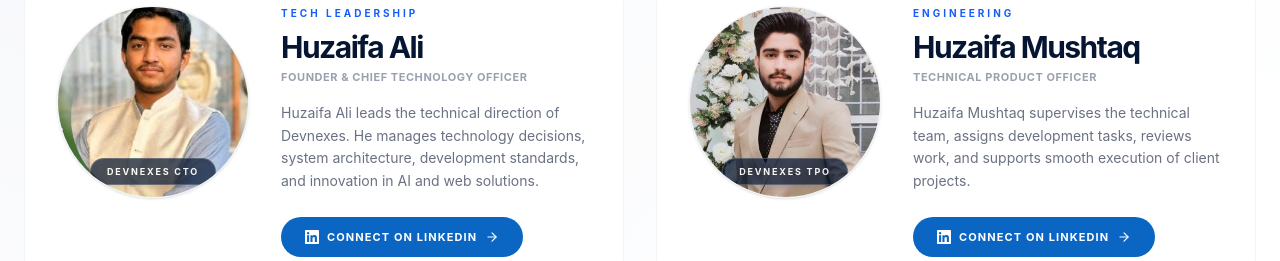
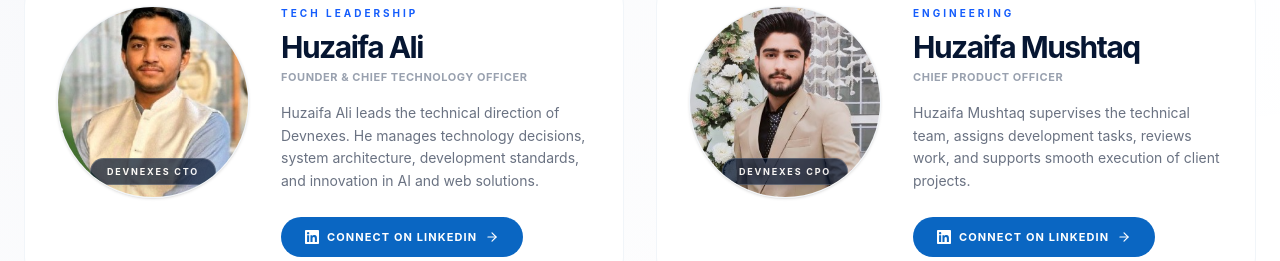
Before and after one commit to sultanraham/Devnexes, a React (Vite) app: page /about in a window 1280 px wide. Shown: the part 3485-3746 px from the top of the page. Built offline with nearby package versions, Linux system fonts and the light colour scheme; no server answers.

Commit message:
Update Huzaifa Mushtaq title to Chief Product Officer (CPO)

```diff
--- a/index.html
+++ b/index.html
@@ -87,7 +87,7 @@
       <li>Muhammad Raham Abdul Qayyum (Founder & CEO)</li>
       <li>Muhammad Arham Abdul Qayyum (Founder & Chief Operations Officer)</li>
       <li>Huzaifa Ali (Founder & Chief Technology Officer)</li>
-      <li>Huzaifa Mushtaq (Technical Product Officer)</li>
+      <li>Huzaifa Mushtaq (Chief Product Officer)</li>
       <li>Muhammad Habeel (Chief Artificial Intelligence Officer)</li>
     </ul>
     <h2>Services</h2>
--- a/src/components/AboutPage.jsx
+++ b/src/components/AboutPage.jsx
@@ -49,7 +49,7 @@ const TeamCard = ({ member, index }) => {
               member.role.includes('CEO') ? 'CEO' :
               member.role.includes('Operations') ? 'COO' :
               member.role.includes('Technology') ? 'CTO' :
-              member.role.includes('Product') ? 'TPO' :
+              member.role.includes('Product') ? 'CPO' :
               member.role.includes('Artificial Intelligence') ? 'CAIO' : member.role
             }
           </span>
--- a/src/data/team.js
+++ b/src/data/team.js
@@ -43,7 +43,7 @@ export const team = [
   },
   {
     name: 'Huzaifa Mushtaq',
-    role: 'Technical Product Officer',
+    role: 'Chief Product Officer',
     dept: 'Engineering',
     bio: 'Huzaifa Mushtaq supervises the technical team, assigns development tasks, reviews work, and supports smooth execution of client projects.',
     photo: '/images/team/huzaifa-mushtaq-technical-team-lead-devnexes.png',
```
